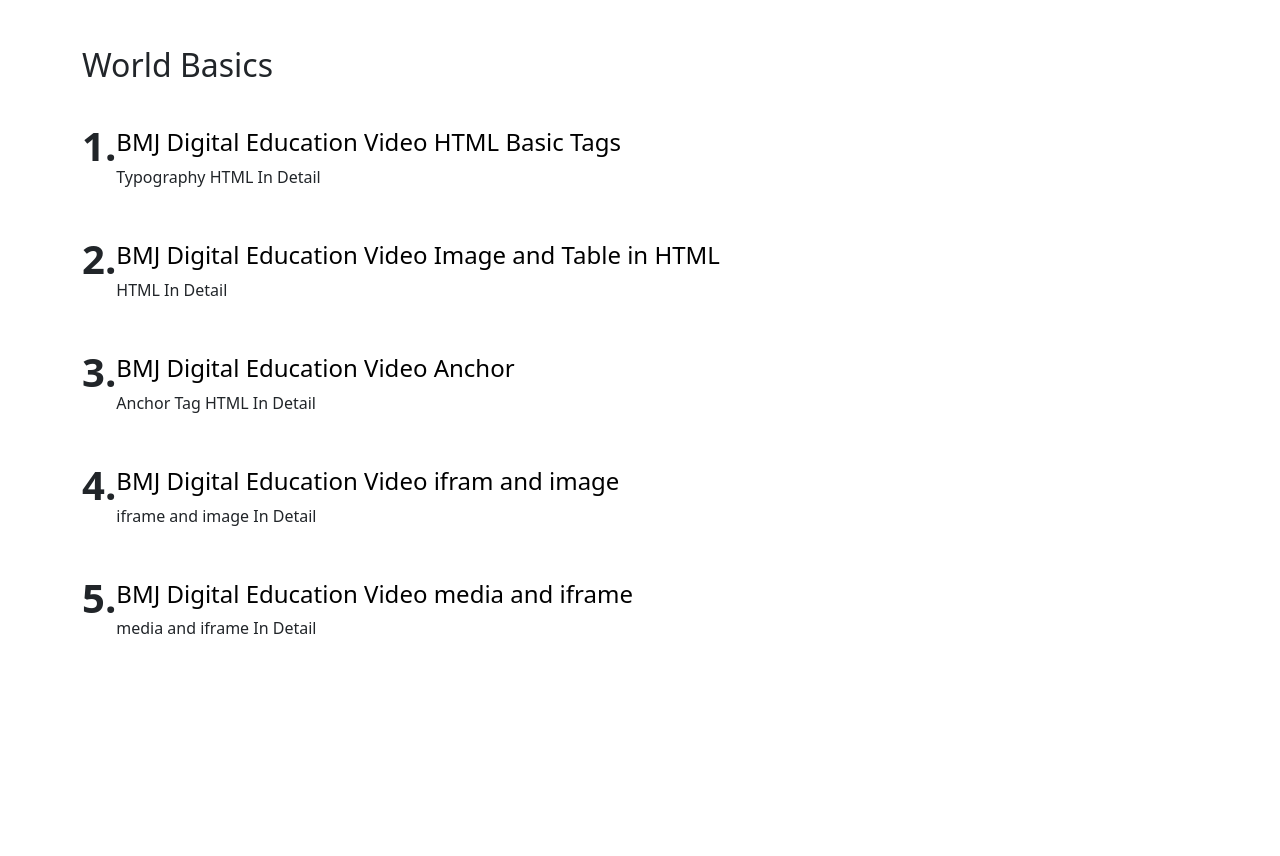
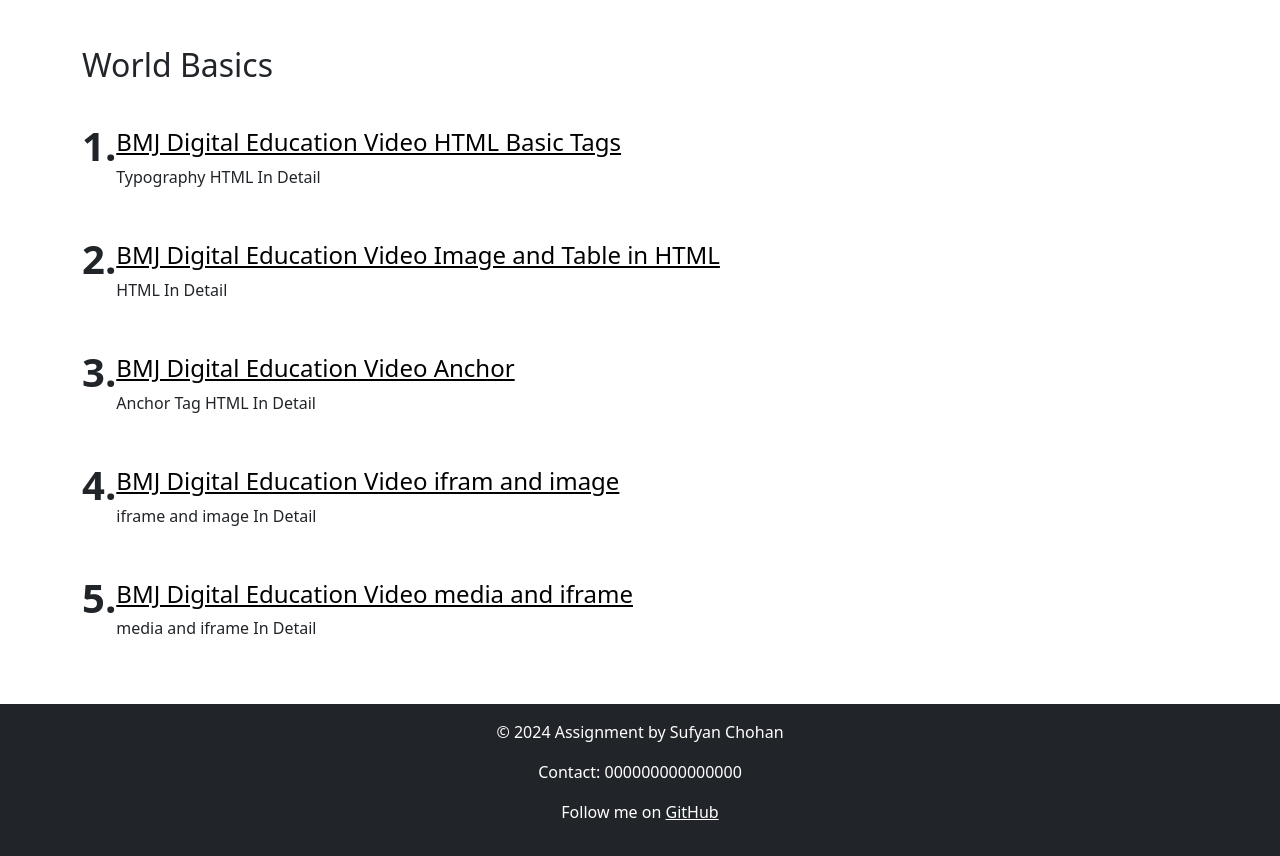
Before and after one commit to SufyanChohan/Assignment-Html-3, a plain HTML site: page index.html in a window 1280 px wide. Shown: the part 420-1276 px from the top of the page. Before the commit the page ends 1076 px from the top, so only its background shows below. Drawn offline with nearby package versions, Linux system fonts and the light colour scheme.

Commit message:
changes done

```diff
--- a/index.html
+++ b/index.html
@@ -56,41 +56,45 @@
       <div class="container" style="display: flex;padding-top: 30px;">
        <h1 ><b>1.</b></h1>
        <div >
-       <h4 style="padding-top: 6px;"><a style="text-decoration: none; color: black;" href="./index1.html">BMJ Digital Education Video HTML Basic Tags</a></h4>
+       <h4 style="padding-top: 6px;"><a style="color: black;" href="./index1.html">BMJ Digital Education Video HTML Basic Tags</a></h4>
        <p>Typography HTML In Detail </p>
     </div>
       </div>
       <div class="container" style="display: flex;padding-top: 30px;">
         <h1 ><b>2.</b></h1>
         <div >
-        <h4 style="padding-top: 6px;"><a style="text-decoration: none; color: black;" href="./index2.html">BMJ Digital Education Video Image and Table in HTML</a></h4>
+        <h4 style="padding-top: 6px;"><a style="color: black;" href="./index2.html">BMJ Digital Education Video Image and Table in HTML</a></h4>
         <p> HTML In Detail </p>
      </div>
        </div>
        <div class="container" style="display: flex;padding-top: 30px;">
         <h1 ><b>3.</b></h1>
         <div >
-        <h4 style="padding-top: 6px;"><a style="text-decoration: none; color: black;" href="./index3.html">BMJ Digital Education Video Anchor</a></h4>
+        <h4 style="padding-top: 6px;"><a style="color: black;" href="./index3.html">BMJ Digital Education Video Anchor</a></h4>
         <p>Anchor Tag HTML In Detail </p>
      </div>
        </div>
        <div class="container" style="display: flex; padding-top: 30px;">
         <h1 ><b>4.</b></h1>
         <div >
-        <h4 style="padding-top: 6px;"><a style="text-decoration: none; color: black;" href="./index4.html">BMJ Digital Education Video ifram and image</a></h4>
+        <h4 style="padding-top: 6px;"><a style="color: black;" href="./index4.html">BMJ Digital Education Video ifram and image</a></h4>
         <p>iframe and image In Detail </p>
      </div>
        </div>
        <div class="container" style="display: flex; padding-top: 30px;">
         <h1 ><b>5.</b></h1>
         <div >
-        <h4 style="padding-top: 6px;"><a style="text-decoration: none; color: black;" href="./index5.html">BMJ Digital Education Video
+        <h4 style="padding-top: 6px;"><a style="color: black;" href="./index5.html">BMJ Digital Education Video
             media and iframe
         </a></h4>
         <p>media and iframe In Detail </p>
      </div>
        </div>
-
+       <footer class="bg-dark text-white text-center py-3 mt-5">
+        <p>&copy; 2024 Assignment by Sufyan Chohan</p>
+        <p>Contact: 000000000000000</p>
+        <p>Follow me on <a href="https://github.com/SufyanChohan/" target="_blank" class="text-white">GitHub</a></p>
+      </footer>
 
 
 
```
Also changed, not shown: index1.html (+5 -0 lines), index2.html (+5 -0 lines), index3.html (+5 -0 lines), index4.html (+5 -0 lines), index5.html (+5 -0 lines).
